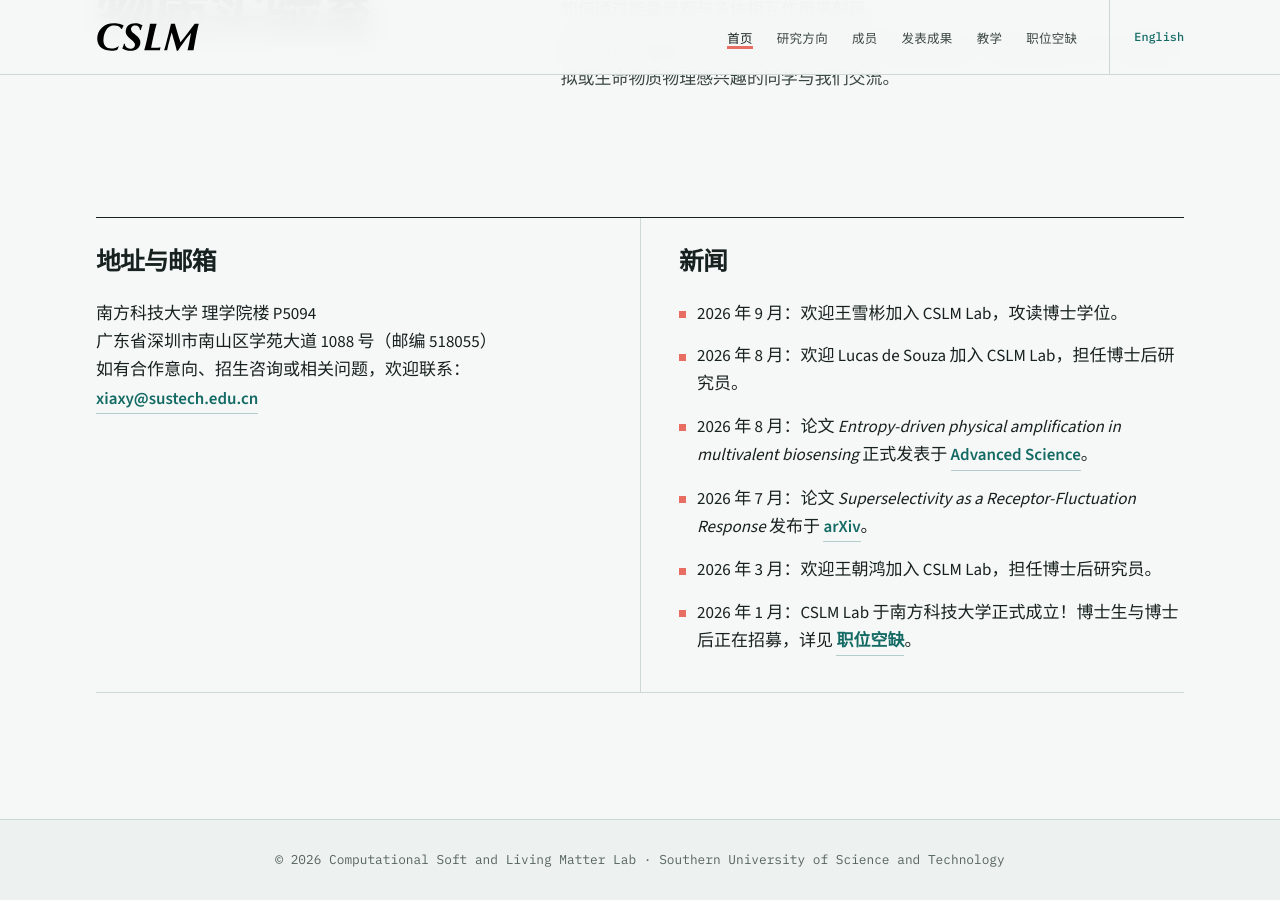
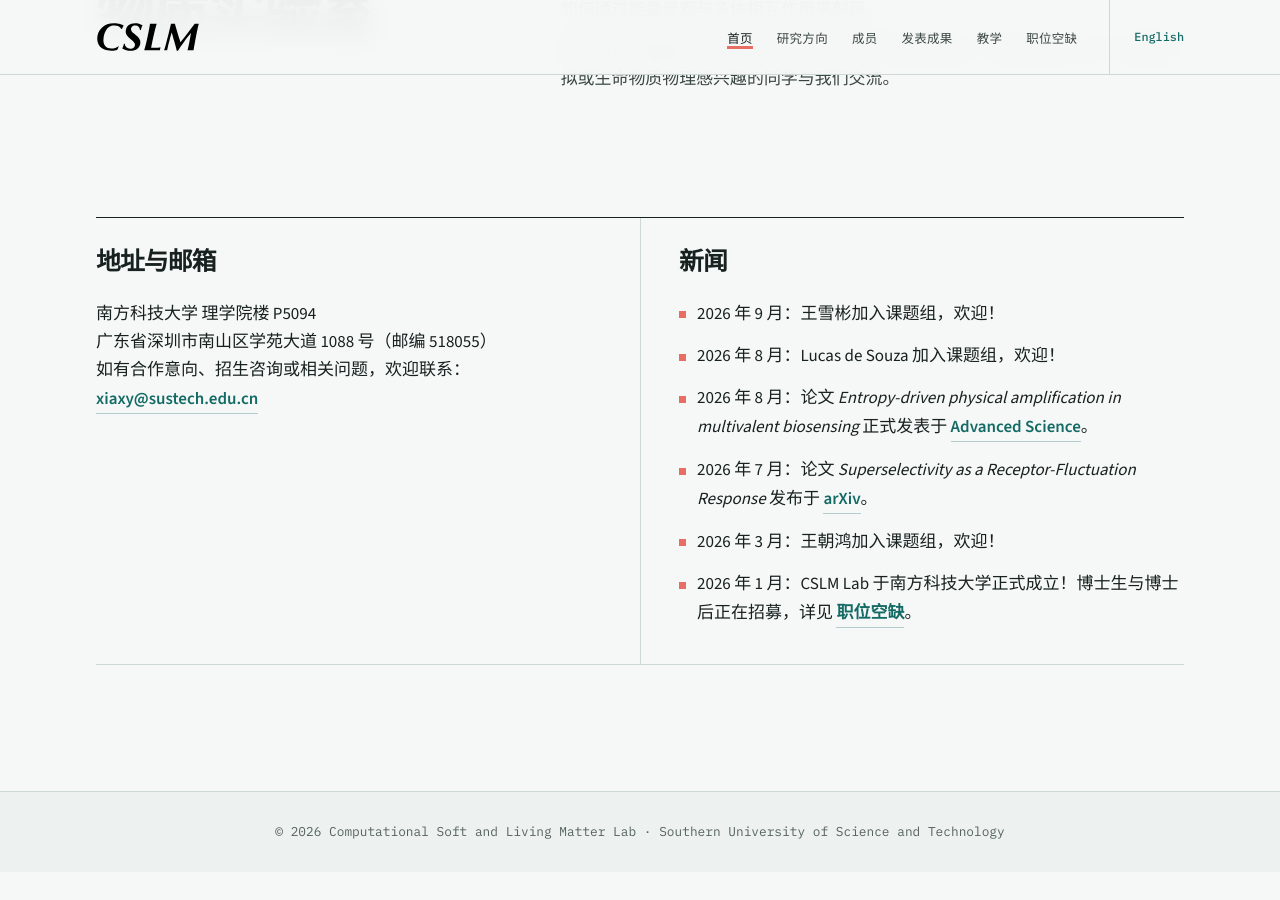
Before and after one commit to xxialab/xxialab.github.io, a Jekyll site: the page built from zh/index.html, in a window 1280 px wide and 900 px high, scrolled down 982 px. Built offline with Jekyll 4.4.1, drawn with Linux system fonts in a browser that asks for light colours; after the commit the page ends 1854 px from its top, so only the background shows below that.

Commit message:
Make member news more conversational

```diff
--- a/index.html
+++ b/index.html
@@ -56,10 +56,10 @@ permalink: /index.html
         <h2>News</h2>
         <ul class="news-list">
           <li>
-            Sep 2026: Welcome Xuebin Wang, who joins CSLM Lab as a PhD student.
+            Sep 2026: Xuebin Wang joined the lab. Welcome, Xuebin!
           </li>
           <li>
-            Aug 2026: Welcome Lucas de Souza, who joins CSLM Lab as a postdoctoral research fellow.
+            Aug 2026: Lucas de Souza joined the lab. Welcome, Lucas!
           </li>
           <li>
             Aug 2026: <em>Entropy-driven physical amplification in multivalent biosensing</em> was published in
@@ -70,7 +70,7 @@ permalink: /index.html
             <a href="https://arxiv.org/abs/2607.29599">arXiv</a>.
           </li>
           <li>
-            Mar 2026: Welcome Chaohong Wang, who joins CSLM Lab as a postdoctoral research fellow.
+            Mar 2026: Chaohong Wang joined the lab. Welcome, Chaohong!
           </li>
           <li>
             Jan 2026: CSLM Lab officially opens at SUSTech! PhD and postdoc positions available at our
--- a/zh/index.html
+++ b/zh/index.html
@@ -64,10 +64,10 @@ permalink: /zh/index.html
         <h2>新闻</h2>
         <ul class="news-list">
           <li>
-            2026 年 9 月：欢迎王雪彬加入 CSLM Lab，攻读博士学位。
+            2026 年 9 月：王雪彬加入课题组，欢迎！
           </li>
           <li>
-            2026 年 8 月：欢迎 Lucas de Souza 加入 CSLM Lab，担任博士后研究员。
+            2026 年 8 月：Lucas de Souza 加入课题组，欢迎！
           </li>
           <li>
             2026 年 8 月：论文 <em>Entropy-driven physical amplification in multivalent biosensing</em> 正式发表于
@@ -78,7 +78,7 @@ permalink: /zh/index.html
             <a href="https://arxiv.org/abs/2607.29599">arXiv</a>。
           </li>
           <li>
-            2026 年 3 月：欢迎王朝鸿加入 CSLM Lab，担任博士后研究员。
+            2026 年 3 月：王朝鸿加入课题组，欢迎！
           </li>
           <li>
             2026 年 1 月：CSLM Lab 于南方科技大学正式成立！博士生与博士后正在招募，详见
```
